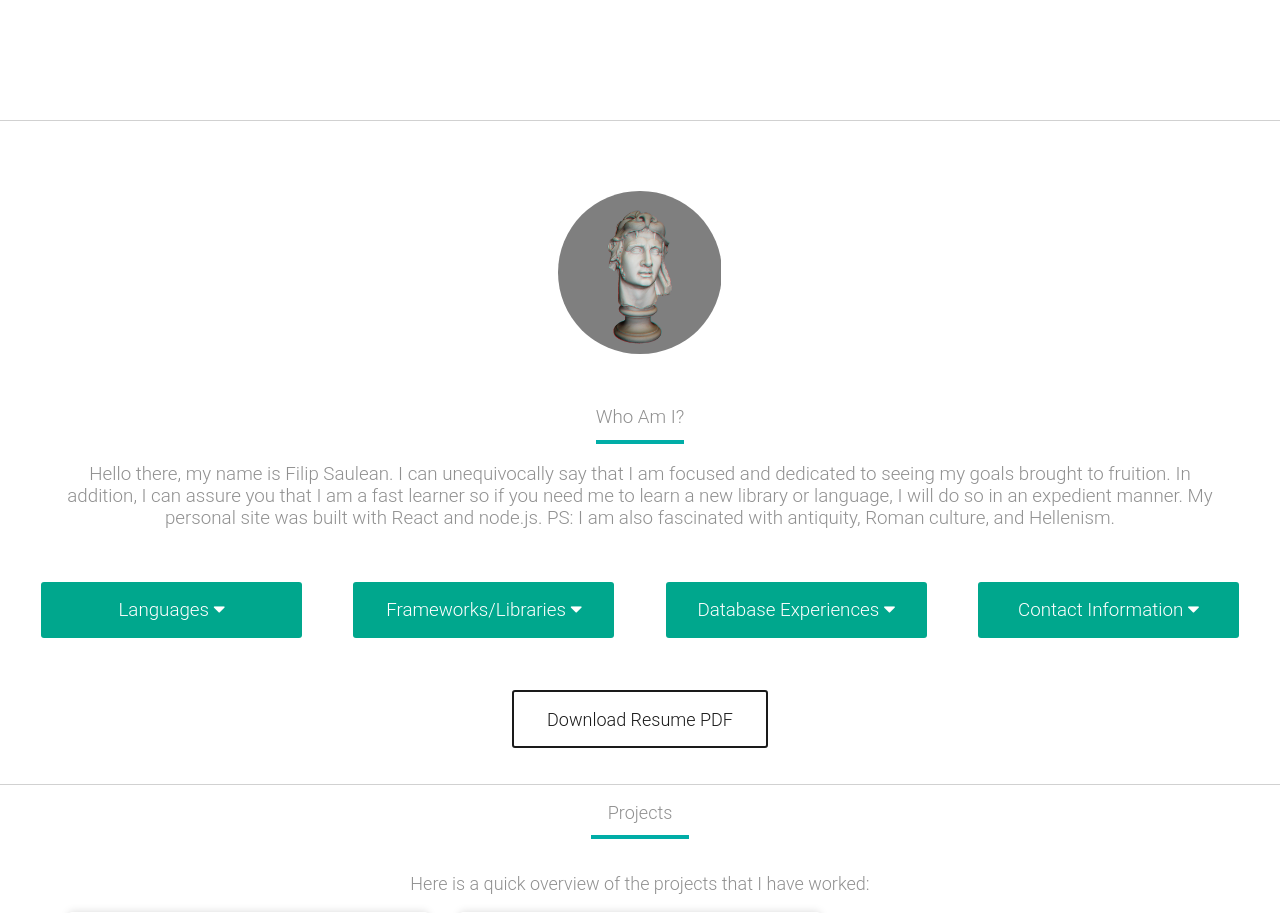
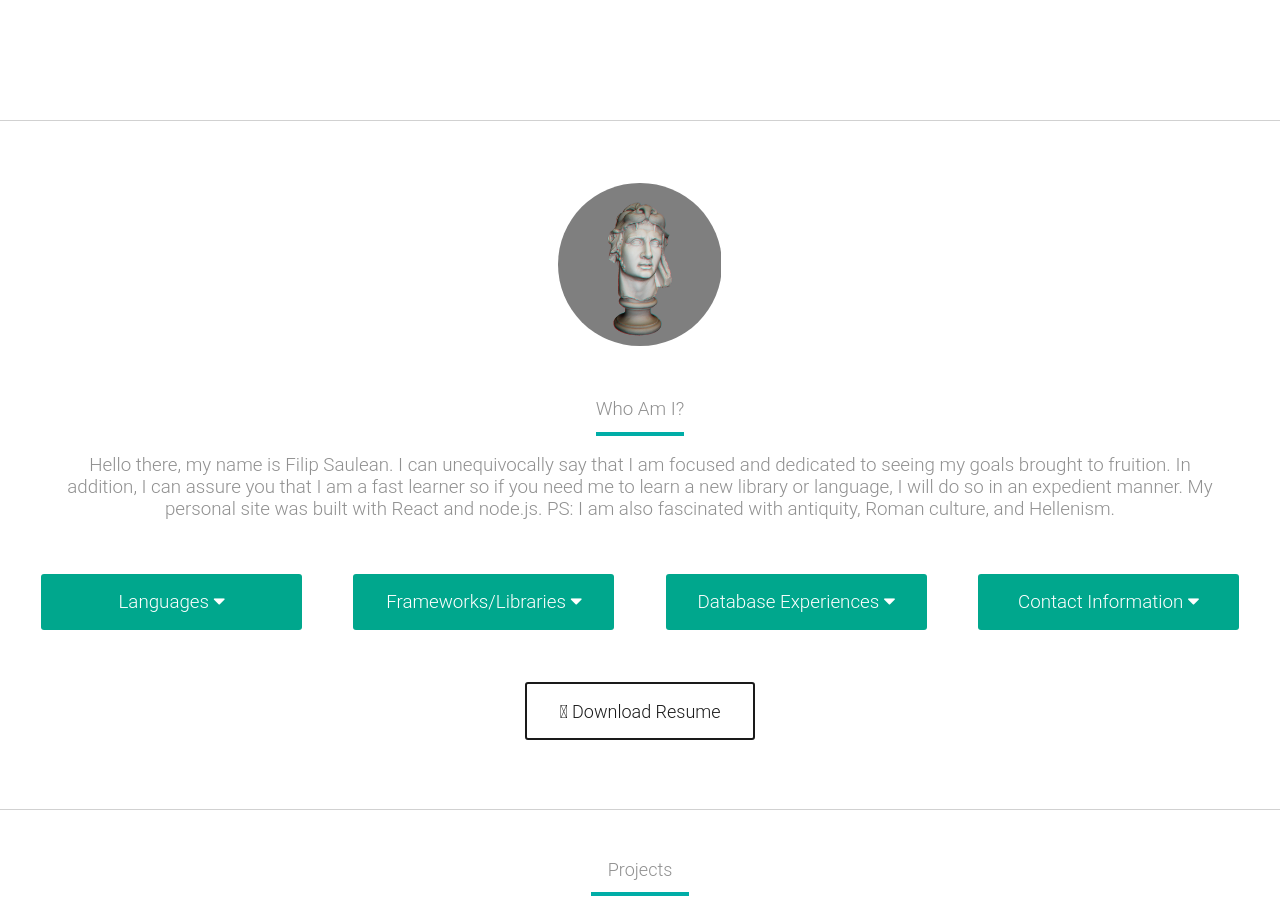
Before and after one commit to f-s-plus-plus/react-site, a React (Create React App) app in the folder client/: page / in a window 1280 px wide. Shown: the part 680-1593 px from the top of the page. Built offline with nearby package versions, Linux system fonts and the light colour scheme; some icons are missing.

Commit message:
minor css changes

```diff
--- a/client/src/App.css
+++ b/client/src/App.css
@@ -257,7 +257,7 @@ a:hover {
     display: flex;
     flex-direction: column;
     align-items: center;
-    padding: 0 1rem;
+    padding: 2rem 1rem;
     border-top: 1px solid #d1d1d1;
     background-color: #fff;
 }
@@ -382,7 +382,7 @@ a:hover {
     height: 10rem;
     border-radius: 50rem;
     margin-bottom: 2rem;
-    margin-top: -5.5rem;
+    margin-top: -8rem;
     transition: all .3s ease-in;
     -webkit-transition: all .3s ease-in;
 }
--- a/client/src/App.js
+++ b/client/src/App.js
@@ -30,11 +30,11 @@ let database = { mysql : {name : "MySQL", link : "https://github.com/f-s-plus-pl
                 sqlite3 : {name : "SQLite3"},
                 mongo : {name : "MongoDB", link : "https://github.com/f-s-plus-plus/cs-fair"}};
 
+//for the descriptions of each project
 let notepadDescription = "A note taking application that has latex enabled and utilizes MongoDB and Node.js.";
 let immigrationDescription = "A JavaFX application that makes filling out immigration forms (e.g. I-485 and I-90) relatively easy.";
 let boggleDescription = "An implementation of the game Boggle in Java.";
 let photographyDescription = "A blog templates that let the blogger to upload and share photos.";
-
 
 //main App
 class App extends Component {
@@ -60,13 +60,13 @@ class App extends Component {
                     </div>
                     <br />
                     <a href={resumeFile} className='download-anchor' download>
-                        Download Resume PDF
+                        <i className="fas fa-download" /> Download Resume
                     </a>
                     <br />
                 </div>
                 <div className="container-main flex-container padding" id='projects'>
                     <p className="underline-text width-100"> Projects </p>
-                    <p className="width-100-true"> Here is a quick overview of the projects that I have worked: </p>
+                    <p className="width-100-true" style={{marginBottom: "3rem"}}> Here is a quick overview of the projects that I have worked: </p>
                     <Project description={notepadDescription} language='fab fa-js-square' demonstrationLink="https://mithridatium.io" projectName="Notepad Application" link="https://github.com/f-s-plus-plus/notepad"/>
                     <Project description={immigrationDescription} language='fab fa-java' projectName="Immigrations Form Auto-Filler" link="https://github.com/f-s-plus-plus/immigration-forms-auto-filler"/>
                     <Project description={photographyDescription} language='fab fa-php' projectName="Photography Site" link="https://github.com/f-s-plus-plus/photography-website"/>
```
Also changed, not shown: client/src/components/Project.jsx (+9 -1 lines), 1 other file (tests, documents, lock files or other folders).
